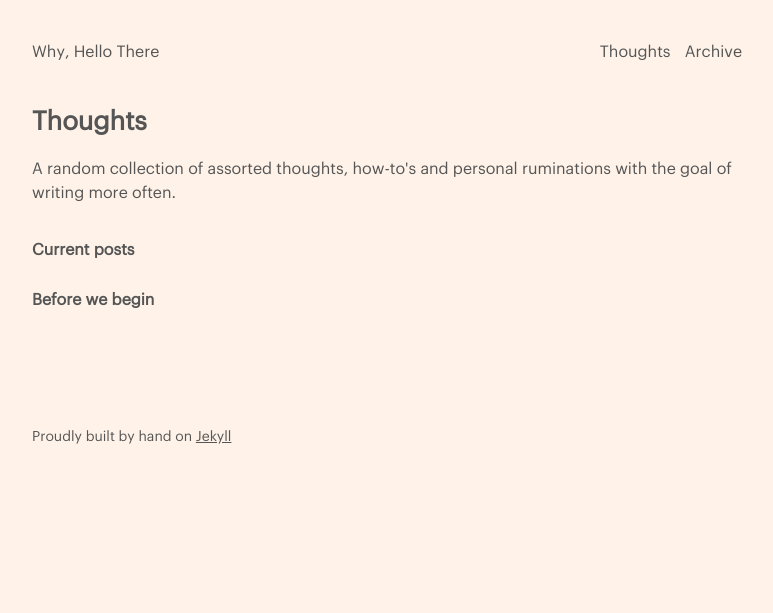
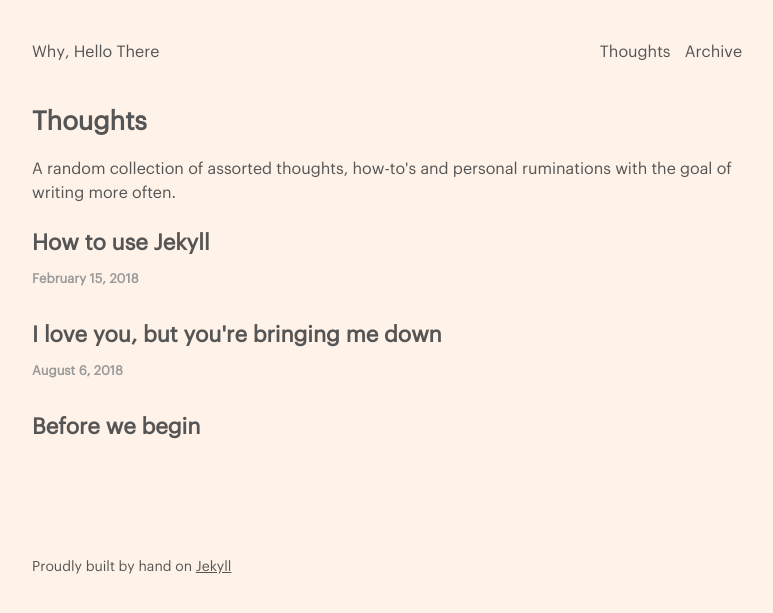
Before and after one commit to jonaschafer/jonaschafer.github.io, a Jekyll site: the page built from thoughts.html, in a window 1280 px wide. Shown: the top 613 px of the page, without its empty margins (248-1021 px from the left). Built offline with Jekyll 4.4.1, drawn with Linux system fonts in a browser that asks for light colours.

Commit message:
updated type styles to experiement with dropping the line height on h2, updated thoughts doc to test out blog article sizing

```diff
--- a/assets/stylesheets/core/_type.scss
+++ b/assets/stylesheets/core/_type.scss
@@ -5,7 +5,8 @@
 // not being used = way to see unused globally?
 .date {
   font-family: 'Graphik-Regular', Helvetica, Arial, sans-serif;
-  font-size: 16px;
+  font-size: 13px;
+  margin-top: -10px;
   color: $grey-light;
 }
 
--- a/thoughts.html
+++ b/thoughts.html
@@ -6,12 +6,26 @@ title: Thoughts
 <h1>Thoughts</h1>
 <p>A random collection of assorted thoughts, how-to's and personal ruminations with the goal of writing more often. </p>
 
-<h4>Current posts</h4>
+<!-- Article -->
+<h2>
+  <a class="no-underline" href="{{ item.url }}">
+    <p>How to use Jekyll</p>
+  </a>
+  <p class="date">February 15, 2018</p>
+</h2>
+
+<!-- Article -->
+<h2>
+  <a class="no-underline" href="{{ item.url }}">
+    <p>I love you, but you're bringing me down</p>
+  </a>
+  <p class="date">August 6, 2018</p>
+</h2>
 
 {% for item in site.thoughts %}
-  <h4>
+  <h2>
     <a class="no-underline" href="{{ item.url }}">
       <p>{{ item.title }}</p>
     </a>
-  </h4>
+  </h2>
 {% endfor %}
```
